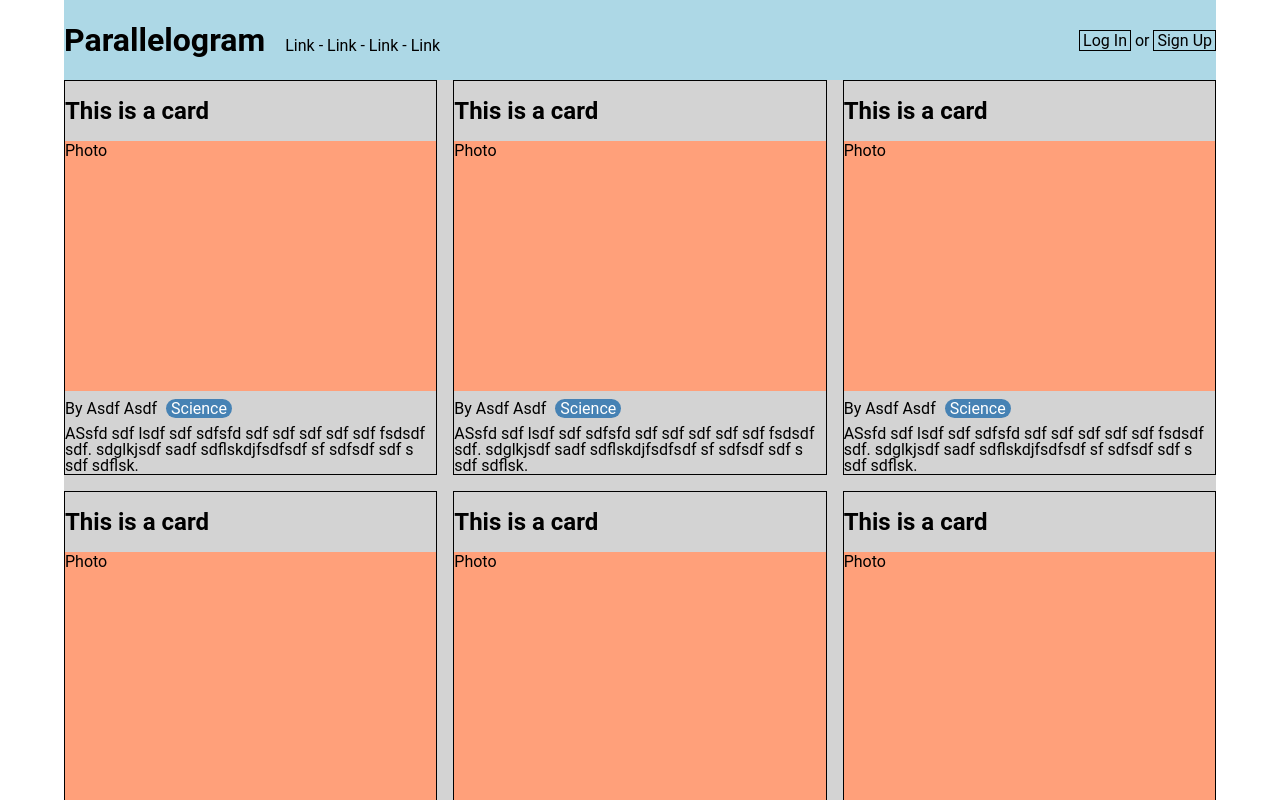
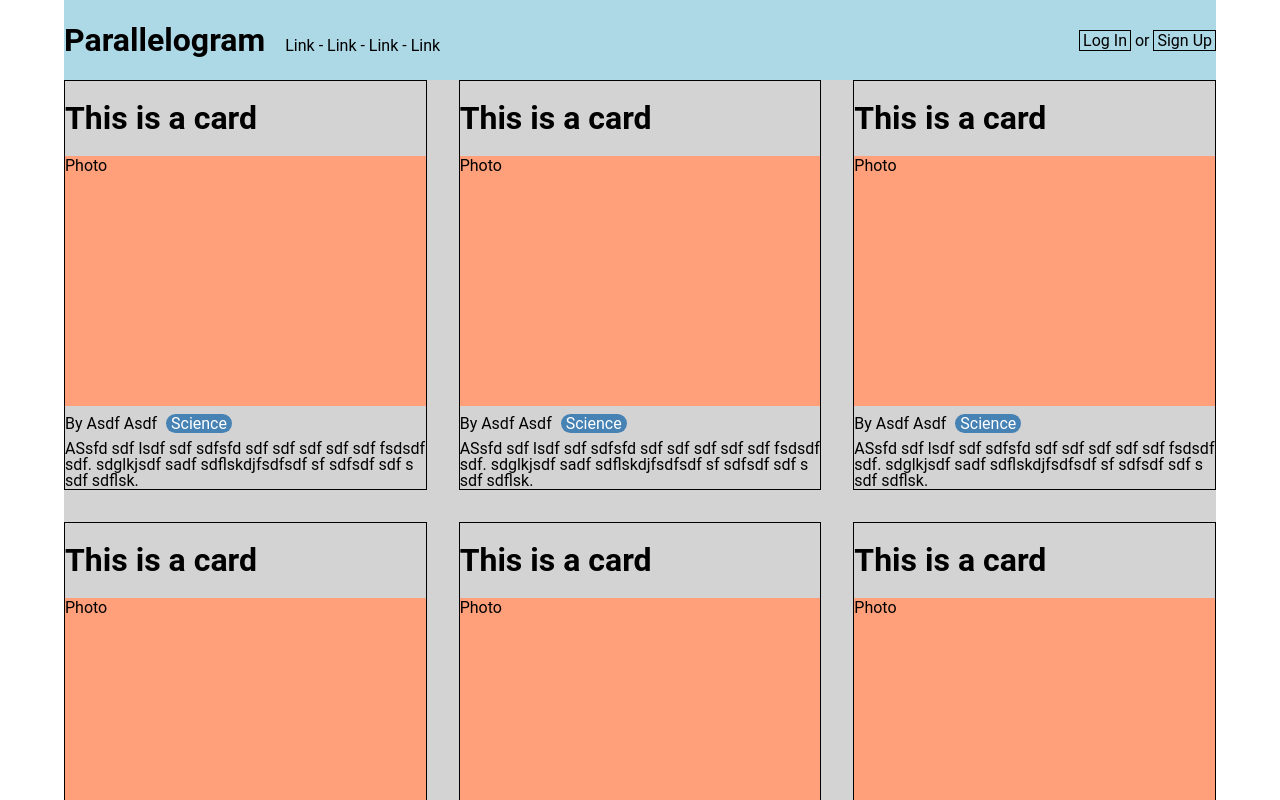
Before and after one commit to bbbtttiii/parallelogram-frontend, a React (Create React App) app in the folder frontend/: page / in a window 1280 px wide. Shown: the top 800 px of the page. Built offline with nearby package versions, Linux system fonts and the light colour scheme; no server answers.

Commit message:
more spacing tweaks

```diff
--- a/frontend/src/index.css
+++ b/frontend/src/index.css
@@ -27,6 +27,7 @@ html, body {
 input[type=button],
 input[type=submit],
 input[type=reset] {
+  /* font-size: 1em; */
   text-decoration: none;
   border: 1px solid black;
   background-color: transparent;
@@ -52,7 +53,7 @@ input[type=reset]:hover {
 
 .left-nav {
   margin: 0;
-  flex: 1 1 200px;
+  flex: 1 1 150px;
   display:inline;
 }
 
@@ -60,6 +61,7 @@ input[type=reset]:hover {
   display: inline;
 }
 
+/* Main properties will be moved inside a new component called Grid  */
 .Main {
   background-color: lightgray;
   width: 90%;
@@ -67,7 +69,7 @@ input[type=reset]:hover {
   margin: 0 auto;
   display: grid;
   grid-template-columns: repeat(auto-fill, minmax(300px, 1fr));
-  grid-gap: 1rem;
+  grid-gap: 2rem;
 }
 
 .Main > div {
@@ -85,7 +87,18 @@ input[type=reset]:hover {
 } */
 
 .card-title {
-  font-size: 1.5em;
+  line-height: 1em;
+}
+
+.card-title a {
+  /* font-size: 1em; */
+  text-decoration: none;
+  color: black;
+}
+
+.card-title a:hover {
+  /* font-size: 1em; */
+  text-decoration: underline;
 }
 
 .card-photo {
```
